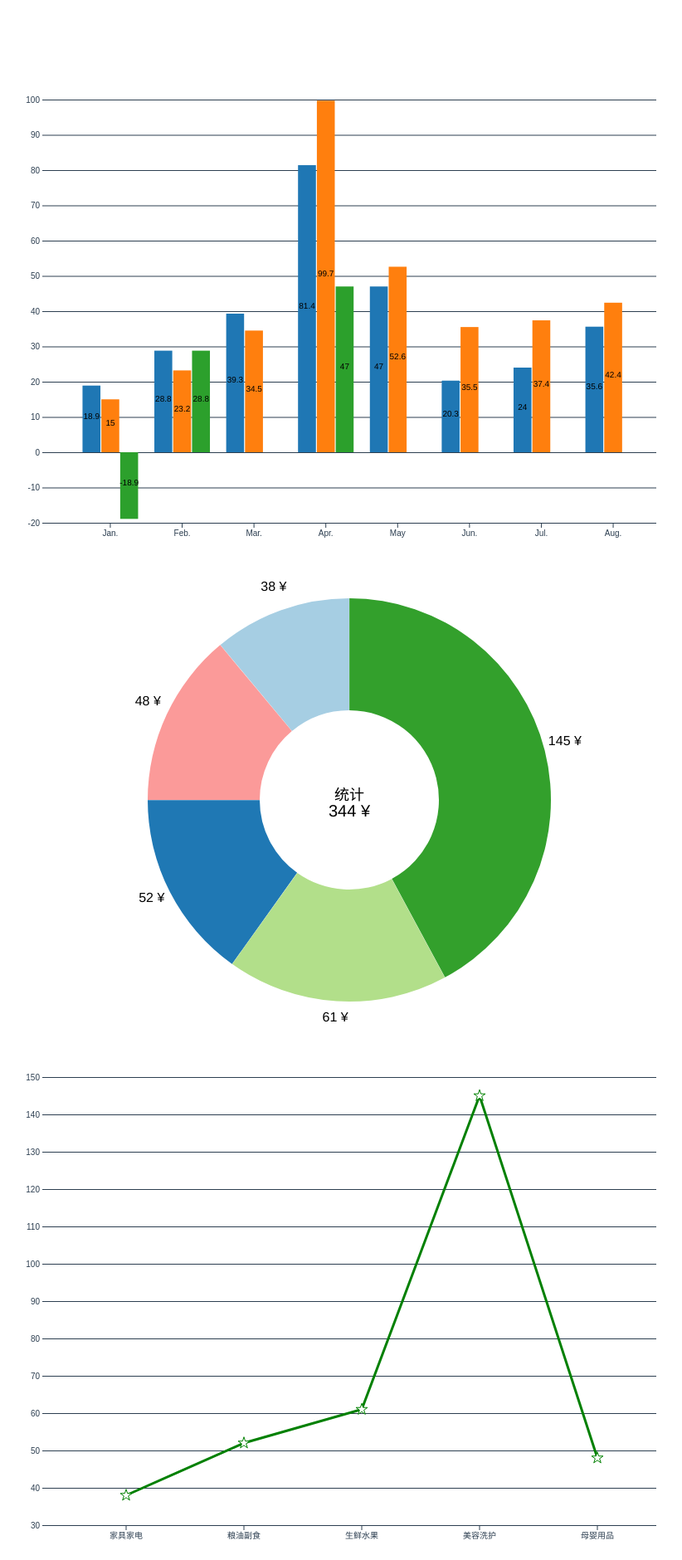
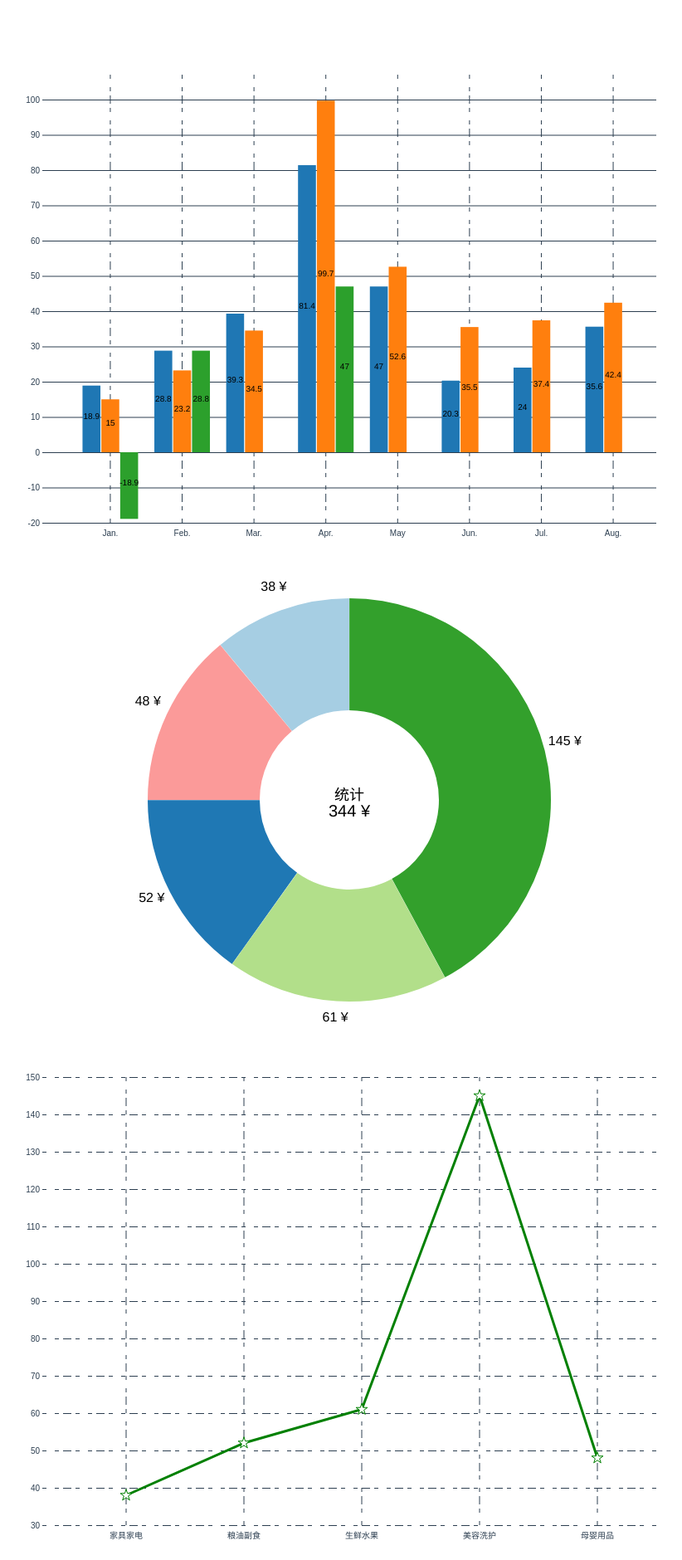
Before and after one commit to JessYan0913/data-vis, a Vue app: page / in a window 1280 px wide. Shown: the whole page at 83% size, without its empty margins (219-1041 px from the left). Built offline with nearby package versions, Linux system fonts and the light colour scheme.

Commit message:
修改坐标轴组件

```diff
--- a/src/basic/column.js
+++ b/src/basic/column.js
@@ -12,8 +12,8 @@ export default class Column extends Chart {
       xField,
       yField,
       seriesField,
-      xAxis = { position: 'bottom' },
-      yAxis = { position: 'left', lineStyle: {} },
+      xAxis,
+      yAxis,
       color = schemeCategory10
     } = props;
     this.xValue = item => item[xField];
@@ -42,8 +42,8 @@ export default class Column extends Chart {
       .range([0, this.xScale.bandwidth()])
       .padding(0.05);
 
-    this.xAxis = new Axis({ ...xAxis });
-    this.yAxis = new Axis({ ...yAxis });
+    this.xAxis = new Axis({ position: 'bottom', ...xAxis });
+    this.yAxis = new Axis({ position: 'left', lineStyle: {}, ...yAxis });
     this.color = color;
   }
 
--- a/src/basic/line.js
+++ b/src/basic/line.js
@@ -34,8 +34,8 @@ export default class Line extends Chart {
       yField,
       point,
       lineType = 'linear',
-      xAxis = { position: 'bottom' },
-      yAxis = { position: 'left', lineStyle: {} },
+      xAxis,
+      yAxis,
       color = schemeCategory10
     } = props;
     this.xValue = item => item[xField];
@@ -57,9 +57,8 @@ export default class Line extends Chart {
 
     this.point = point ? new Point({ ...point }) : undefined;
 
-    this.xAxis = new Axis({ ...xAxis });
-    this.yAxis = new Axis({ ...yAxis });
-
+    this.xAxis = new Axis({ position: 'bottom', ...xAxis });
+    this.yAxis = new Axis({ position: 'left', lineStyle: {}, ...yAxis });
     this.color = color;
   }
 
--- a/src/example/column/index.vue
+++ b/src/example/column/index.vue
@@ -152,6 +152,11 @@ const dataConfig = {
         fill: 'black'
       },
       formatter: datum => `${datum.月均降雨量}`
+    },
+    xAxis: {
+      lineStyle: {
+        strokeDasharray: '5,10,5'
+      }
     }
   }
 };
--- a/src/example/line/index.vue
+++ b/src/example/line/index.vue
@@ -45,7 +45,17 @@ export default {
         }
       },
       width: 800,
-      height: 600
+      height: 600,
+      xAxis: {
+        lineStyle: {
+          strokeDasharray: '5,10,5'
+        }
+      },
+      yAxis: {
+        lineStyle: {
+          strokeDasharray: '5,10,5'
+        }
+      }
     });
     line.render();
   }
```
